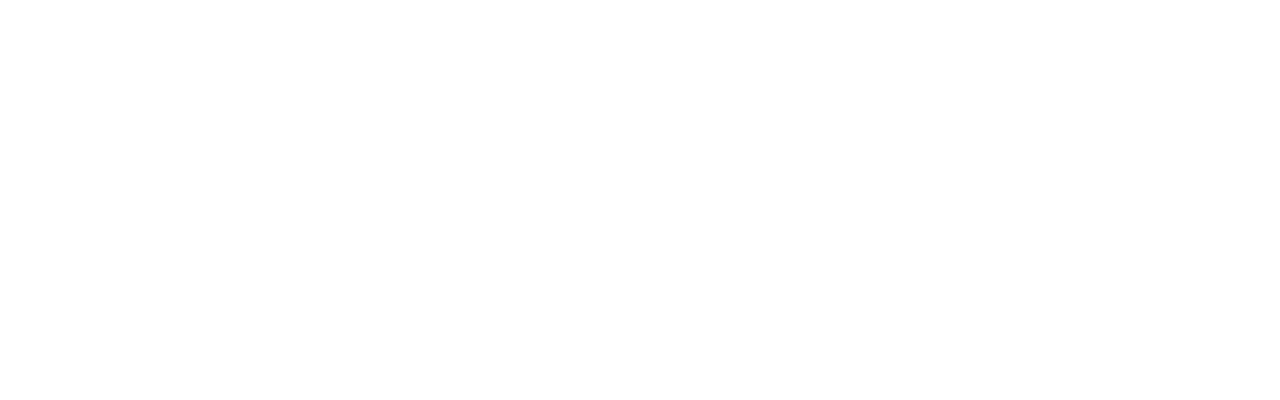
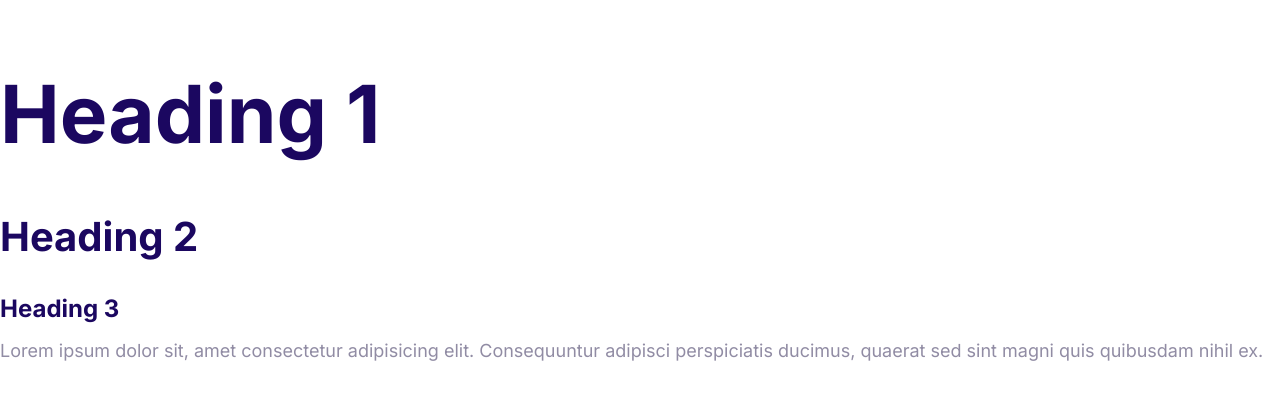
Before and after one commit to AntQua/moshify, a plain HTML site: page index.html in a window 1280 px wide. Drawn offline with Linux system fonts and the light colour scheme.

Commit message:
Define the styles for the fonts

```diff
--- a/css/styles.css
+++ b/css/styles.css
@@ -7,3 +7,59 @@
   --color-headings: #1b0760;
   --color-body: #918ca4;
 }
+
+html {
+  /*font-size: 16x; -> 16px is the default size*/
+  /* 62.5% of 16px = 10px*/
+  font-size: 62.5%;
+}
+
+body {
+  font-family: Inter, Arial, Helvetica, sans-serif;
+  font-size: 2.4rem;
+  line-height: 1.5;
+  color: var(--color-body);
+}
+
+h1,
+h2,
+h3 {
+  color: var(--color-headings);
+  margin-bottom: 1rem;
+}
+
+/*1 rem = 1 x font size of the html element*/
+/*since html font size is 62.5% * 16px = 10px = 1 rem*/
+h1 {
+  font-size: 7rem;
+}
+
+h2 {
+  font-size: 4rem;
+}
+
+h3 {
+  font-size: 3rem;
+}
+
+p {
+  margin-top: 0; /*to avoid margin colapsing with h3 margin-bottom*/
+}
+
+@media screen and (min-width: 1024px) {
+  body {
+    font-size: 1.8rem;
+  }
+
+  h1 {
+    font-size: 8rem;
+  }
+
+  h2 {
+    font-size: 4rem;
+  }
+
+  h3 {
+    font-size: 2.4rem;
+  }
+}
--- a/index.html
+++ b/index.html
@@ -5,8 +5,23 @@
     <meta http-equiv="X-UA-Compatible" content="IE=edge" />
     <meta name="viewport" content="width=device-width, initial-scale=1.0" />
     <title>Document</title>
+    <link rel="preconnect" href="https://fonts.googleapis.com" />
+    <link rel="preconnect" href="https://fonts.gstatic.com" crossorigin />
+    <link
+      href="https://fonts.googleapis.com/css2?family=Inter:wght@400;700&display=swap"
+      rel="stylesheet"
+    />
     <link rel="stylesheet" href="css/normalize.css" />
     <link rel="stylesheet" href="css/styles.css" />
   </head>
-  <body></body>
+  <body>
+    <h1>Heading 1</h1>
+    <h2>Heading 2</h2>
+    <h3>Heading 3</h3>
+    <p>
+      Lorem ipsum dolor sit, amet consectetur adipisicing elit. Consequuntur
+      adipisci perspiciatis ducimus, quaerat sed sint magni quis quibusdam nihil
+      ex.
+    </p>
+  </body>
 </html>
```
